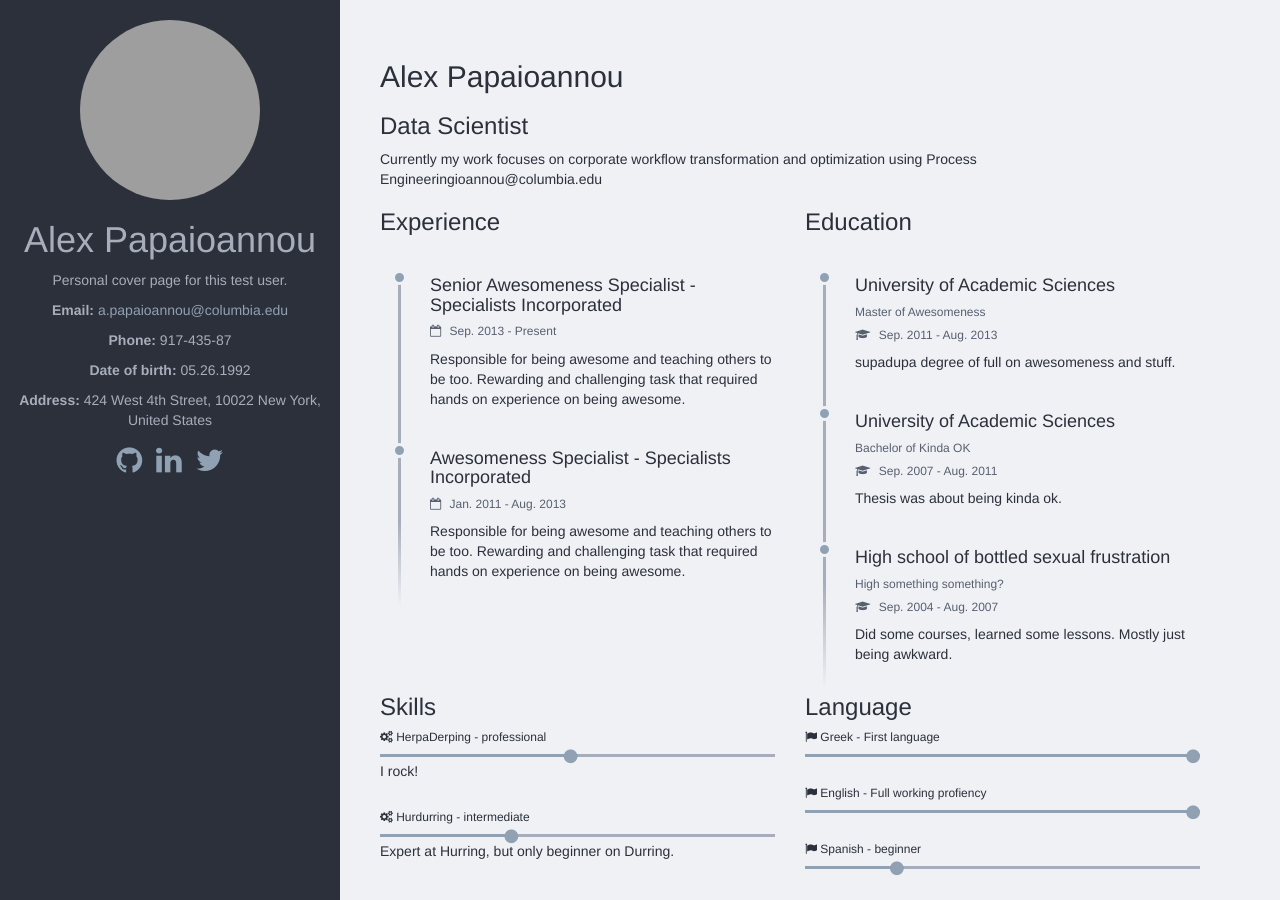
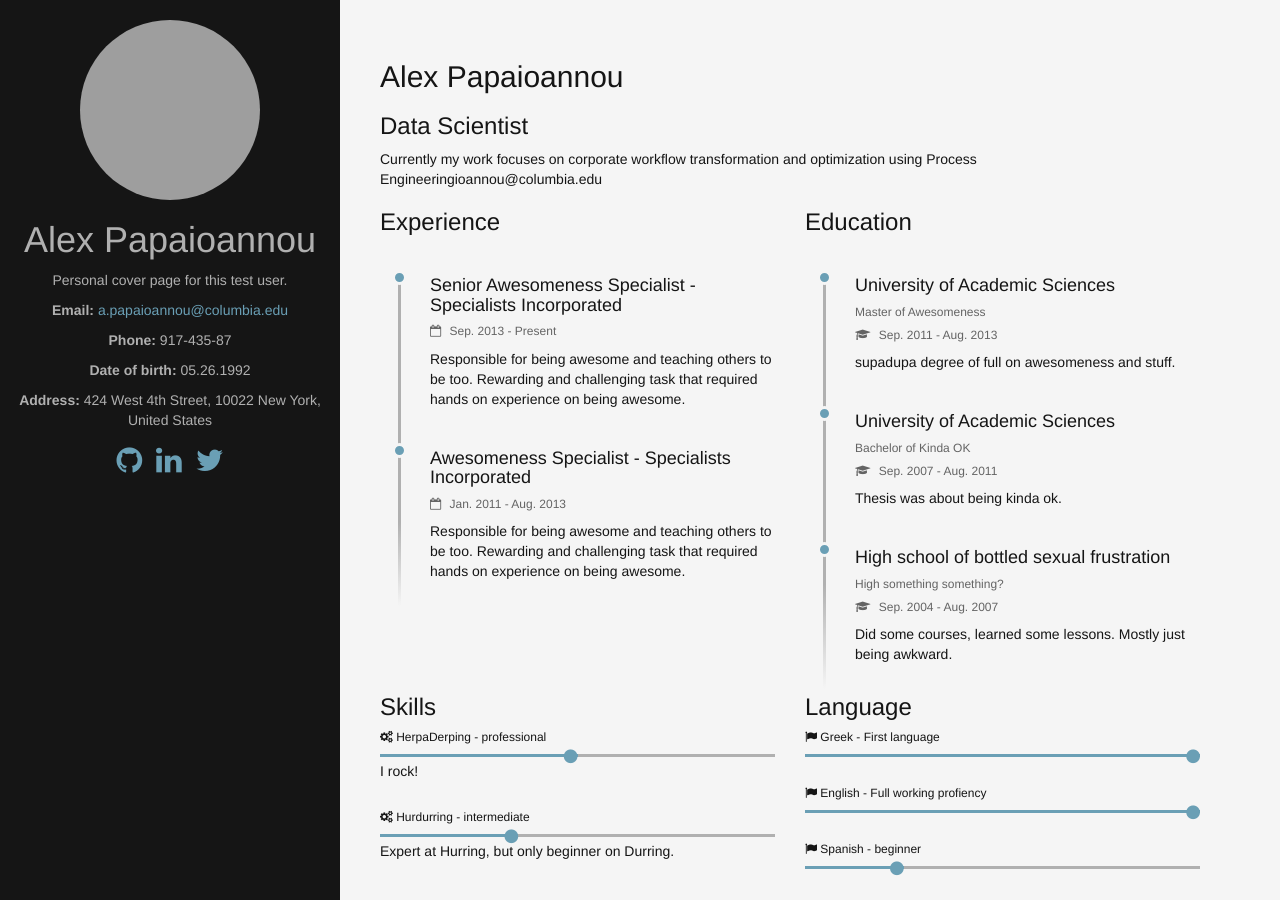
Before and after one commit to alex-papaioannou/home, a Jekyll site: the page built from index.html, in a window 1280 px wide and 900 px high. Built offline with Jekyll 4.4.1, drawn with Linux system fonts in a browser that asks for light colours; nearby versions of some CDN libraries; grey boxes are pictures that could not be loaded.

Commit message:
Update _config.yml

```diff
--- a/_config.yml
+++ b/_config.yml
@@ -25,7 +25,7 @@ abstract: > # Here you should write a brief summary about yourself.
   Currently my work focuses on corporate workflow transformation and optimization using Process Engineeringioannou@columbia.edu
 description: > # Description for site meta, used by search engines.
   Personal cover page for this test user.
-theme: theme-ocean-blue # Color theme for the site.
+theme: theme-default-blue # Color theme for the site.
 
 # Localization
 projects: Personal projects
```
